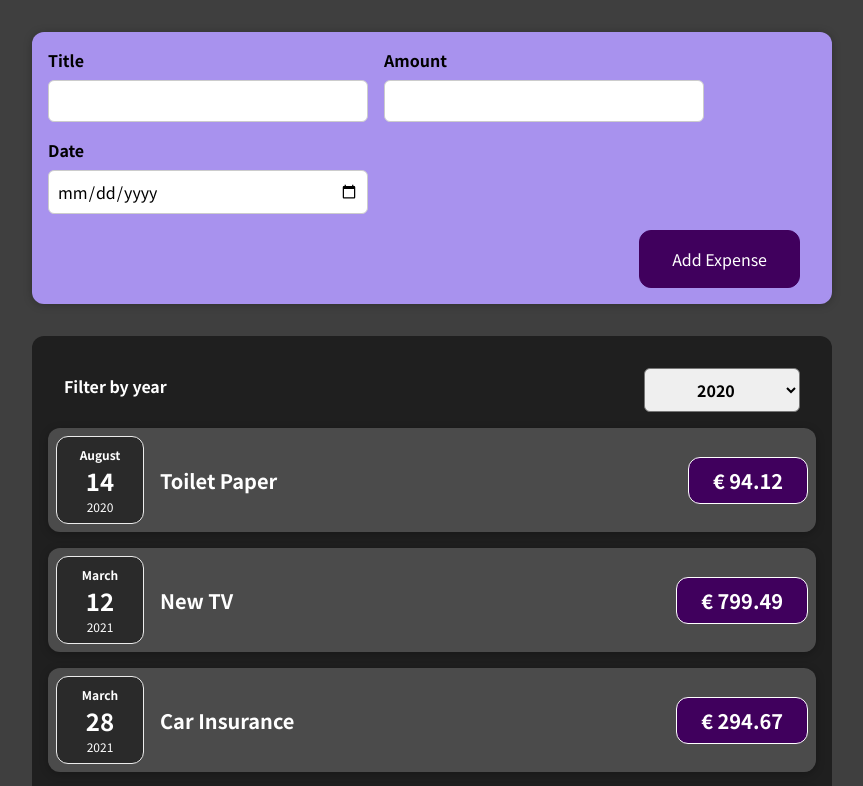
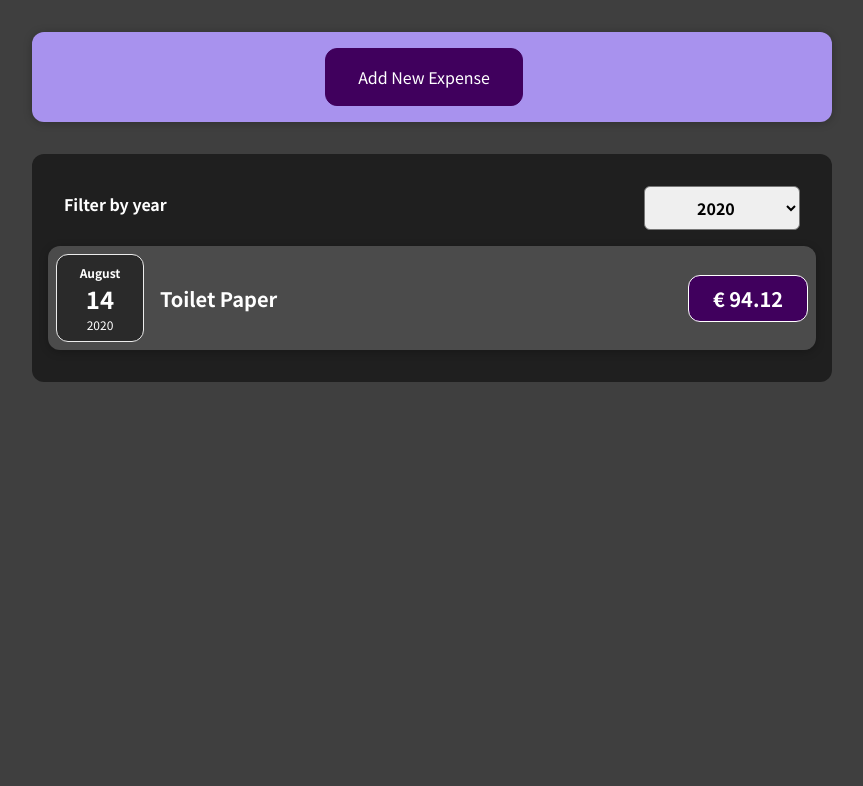
Before and after one commit to manpreetjsb/expense, a React (Create React App) app: page / in a window 1280 px wide. Shown: the top 786 px of the page, without its empty margins (208-1071 px from the left). Built offline with nearby package versions, Linux system fonts and the light colour scheme.

Commit message:
add button for show the add expense form

```diff
--- a/src/App.js
+++ b/src/App.js
@@ -1,12 +1,8 @@
+import { useState } from "react";
 import Expenses from "./Components/Expenses/Expenses";
 import NewExpense from "./Components/NewExpense/NewExpense";
 
-function App() {
-  const addExpenseHandler = (enteredExpenseData) => {
-    console.log("app", enteredExpenseData);
-  };
-
-  const expenses = [
+const DUMMY_EXPENSES = [
   {
     id: "e1",
     title: "Toilet Paper",
@@ -27,6 +23,15 @@
     date: new Date(2021, 5, 12),
   },
 ];
+
+function App() {
+  const [expenses, setExpenses] = useState(DUMMY_EXPENSES);
+  const addExpenseHandler = (enteredExpenseData) => {
+    setExpenses((prevExpenses) => {
+      return [enteredExpenseData, ...prevExpenses];
+    });
+  };
+
   return (
     <div>
       <NewExpense onAddNewExpense={addExpenseHandler} />
--- a/src/Components/Expenses/ExpenseItem.js
+++ b/src/Components/Expenses/ExpenseItem.js
@@ -4,6 +4,7 @@
 
 const ExpenseItems = (props) => {
   return (
+    <li>
       <Card className="expense-item">
         <ExpenseDate date={props.date} />
         <div className="expense-item__description">
@@ -11,6 +12,7 @@
           <div className="expense-item__price">€ {props.amount}</div>
         </div>
       </Card>
+    </li>
   );
 };
 
--- a/src/Components/Expenses/Expenses.js
+++ b/src/Components/Expenses/Expenses.js
@@ -1,14 +1,18 @@
 import { useState } from "react";
-import ExpenseItem from "./ExpenseItem";
 import Card from "../UI/Card";
 import ExpensesFilter from "./ExpensesFilter";
 import "./Expenses.css";
+import ExpensesList from "./ExpensesList";
 
 const Expenses = (props) => {
   const [filteredYear, setFilteredYear] = useState("2020");
   const filterChangeHandler = (selectedYear) => {
     setFilteredYear(selectedYear);
   };
+
+  const filteredResult = props.items.filter((item) => {
+    return item.date.getFullYear().toString() === filteredYear;
+  });
 
   return (
     <div>
@@ -17,26 +21,7 @@
           onChangeFilter={filterChangeHandler}
           filteredYear={filteredYear}
         />
-        <ExpenseItem
-          title={props.items[0].title}
-          amount={props.items[0].amount}
-          date={props.items[0].date}
-        />
-        <ExpenseItem
-          title={props.items[1].title}
-          amount={props.items[1].amount}
-          date={props.items[1].date}
-        />
-        <ExpenseItem
-          title={props.items[2].title}
-          amount={props.items[2].amount}
-          date={props.items[2].date}
-        />
-        <ExpenseItem
-          title={props.items[3].title}
-          amount={props.items[3].amount}
-          date={props.items[3].date}
-        />
+        <ExpensesList items={filteredResult} />
       </Card>
     </div>
   );
--- /dev/null
+++ b/src/Components/Expenses/ExpensesList.css
@@ -0,0 +1,9 @@
+.expenses-list {
+  list-style: none;
+  padding: 0;
+}
+
+.expenses-list__fallback {
+  color: white;
+  text-align: center;
+}
--- /dev/null
+++ b/src/Components/Expenses/ExpensesList.js
@@ -0,0 +1,24 @@
+import React from "react";
+import ExpenseItem from "./ExpenseItem";
+
+import "./ExpensesList.css";
+
+const ExpensesList = (props) => {
+  if (props.items.length === 0) {
+    return <h2 className="expenses-list__fallback">No Expense Found.</h2>;
+  }
+  return (
+    <ul className="expenses-list">
+      {props.items.map((expense) => (
+        <ExpenseItem
+          key={expense.id}
+          title={expense.title}
+          amount={expense.amount}
+          date={expense.date}
+        />
+      ))}
+    </ul>
+  );
+};
+
+export default ExpensesList;
--- a/src/Components/NewExpense/ExpenseForm.js
+++ b/src/Components/NewExpense/ExpenseForm.js
@@ -5,16 +5,8 @@
   const [titleChange, setTitleChange] = useState("");
   const [amountChange, setAmountChange] = useState("");
   const [dateChange, setDateChange] = useState("");
-  /*   const [userInput, setUserInput] = useState({
-    titleChange: "",
-    amountChange: "",
-    dateChange: "",
-  }); */
 
   const titleChangeHandler = (event) => {
-    /*     setUserInput((prevState) => {
-      return { ...prevState, titleChange: event.target.value };
-    }); */
     setTitleChange(event.target.value);
   };
   const amountChangeHandler = (event) => {
@@ -29,7 +21,7 @@
 
     const expenseData = {
       title: titleChange,
-      amout: amountChange,
+      amount: amountChange,
       date: new Date(dateChange),
     };
 
@@ -72,6 +64,9 @@
         </div>
       </div>
       <div className="new-expense__actions">
+        <button type="button" onClick={props.onCancel}>
+          Cancel
+        </button>
         <button type="submit">Add Expense</button>
       </div>
     </form>
--- a/src/Components/NewExpense/NewExpense.js
+++ b/src/Components/NewExpense/NewExpense.js
@@ -1,15 +1,37 @@
+import { useState } from "react";
 import ExpenseForm from "./ExpenseForm";
 import "./NewExpense.css";
 
 const NewExpense = (props) => {
+  const [showButton, setShowButton] = useState(false);
   const saveExpenseDataHandler = (enteredExpenseData) => {
-    console.log(enteredExpenseData);
-    props.onAddNewExpense(enteredExpenseData);
+    const expanseData = {
+      ...enteredExpenseData,
+      id: Math.random().toString(),
+    };
+    props.onAddNewExpense(expanseData);
+    setShowButton(false);
+  };
+
+  const startExpenseForm = () => {
+    setShowButton(true);
+  };
+
+  const stopExpenseFrom = () => {
+    setShowButton(false);
   };
 
   return (
     <div className="new-expense">
-      <ExpenseForm onSaveExpenseData={saveExpenseDataHandler} />
+      {!showButton && (
+        <button onClick={startExpenseForm}>Add New Expense</button>
+      )}
+      {showButton && (
+        <ExpenseForm
+          onSaveExpenseData={saveExpenseDataHandler}
+          onCancel={stopExpenseFrom}
+        />
+      )}
     </div>
   );
 };
```
Also changed, not shown: 1 other file (tests, documents, lock files or other folders). Lines whose indentation alone changed are shown as unchanged.
